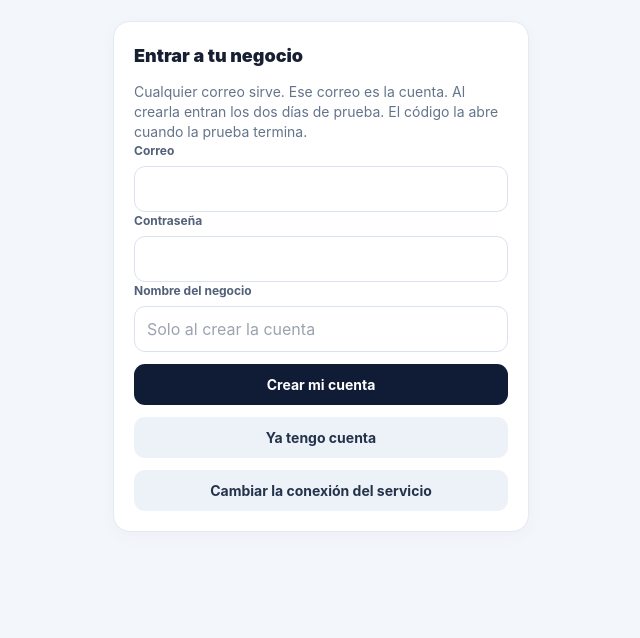
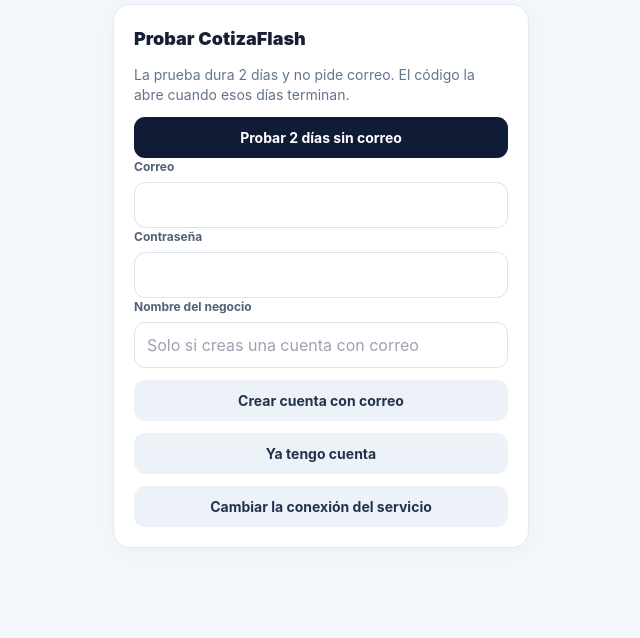
Before and after one commit to nuneznayib9/cotizaflash-prueba, a plain HTML site: page index.html in a window 1280 px wide. Shown: the part 162-800 px from the top of the page, without its empty margins (319-959 px from the left). Drawn offline with nearby package versions, Linux system fonts and the light colour scheme.

Commit message:
Abre la prueba de dos dias sin pedir correo.
Co-authored-by: Cursor <cursoragent@cursor.com>

```diff
--- a/index.html
+++ b/index.html
@@ -103,12 +103,13 @@ td{padding:11px 9px;border-top:1px solid #edf1f6;font-size:13px;vertical-align:m
    <button class="btn primary w-full" type="submit">Guardar conexión</button>
   </form>
   <form id="loginForm" class="card hidden space-y-3 p-5">
-   <h1 class="text-lg font-black">Entrar a tu negocio</h1>
-   <p class="text-sm text-slate-500">Cualquier correo sirve. Ese correo es la cuenta. Al crearla entran los dos días de prueba. El código la abre cuando la prueba termina.</p>
-   <label><span class="label">Correo</span><input id="loginEmail" class="field" type="email" autocomplete="username" required></label>
-   <label><span class="label">Contraseña</span><input id="loginPassword" class="field" type="password" autocomplete="current-password" minlength="8" required></label>
-   <label><span class="label">Nombre del negocio</span><input id="loginBusiness" class="field" placeholder="Solo al crear la cuenta"></label>
-   <button class="btn primary w-full" type="button" id="loginCreate">Crear mi cuenta</button>
+   <h1 class="text-lg font-black">Probar CotizaFlash</h1>
+   <p class="text-sm text-slate-500">La prueba dura 2 días y no pide correo. El código la abre cuando esos días terminan.</p>
+   <button class="btn primary w-full" type="button" id="trialEnter">Probar 2 días sin correo</button>
+   <label><span class="label">Correo</span><input id="loginEmail" class="field" type="email" autocomplete="username"></label>
+   <label><span class="label">Contraseña</span><input id="loginPassword" class="field" type="password" autocomplete="current-password" minlength="8"></label>
+   <label><span class="label">Nombre del negocio</span><input id="loginBusiness" class="field" placeholder="Solo si creas una cuenta con correo"></label>
+   <button class="btn soft w-full" type="button" id="loginCreate">Crear cuenta con correo</button>
    <button class="btn soft w-full" type="submit" id="loginEnter">Ya tengo cuenta</button>
    <button class="btn soft w-full" type="button" id="cloudChange">Cambiar la conexión del servicio</button>
   </form>
@@ -1389,8 +1390,14 @@ $('loginForm').addEventListener('submit',async e=>{
  accessNote('Entrando…');
  const email=$('loginEmail').value.trim();
  const {data,error}=await cloudClient.auth.signInWithPassword({email,password:$('loginPassword').value});
- if(error||!data.session){accessNote(error&&/confirm/i.test(error.message)?'Esta cuenta espera el correo de confirmación. Ábrelo y después pulsa Entrar. En el plan gratis ese correo a veces no llega.':'Ese correo todavía no tiene cuenta, o la contraseña no coincide. Para una persona nueva pulsa Crear cuenta y licencia.');return}
+ if(error||!data.session){accessNote(error&&/confirm/i.test(error.message)?'Esta cuenta espera el correo de confirmación. Ábrelo y después pulsa Ya tengo cuenta.':'Ese correo todavía no tiene cuenta, o la contraseña no coincide.');return}
  try{await enterApp(email)}catch(err){accessNote(licenseText(err))}
+});
+$('trialEnter').addEventListener('click',async()=>{
+ accessNote('Abriendo la prueba…');
+ const {data,error}=await cloudClient.auth.signInAnonymously();
+ if(error||!data.session){accessNote('La prueba sin correo todavía no está activada. En Supabase hay que encender Anonymous.');return}
+ try{await enterApp('Prueba')}catch(err){accessNote(licenseText(err))}
 });
 $('loginCreate').addEventListener('click',async()=>{
  const email=$('loginEmail').value.trim();
```
